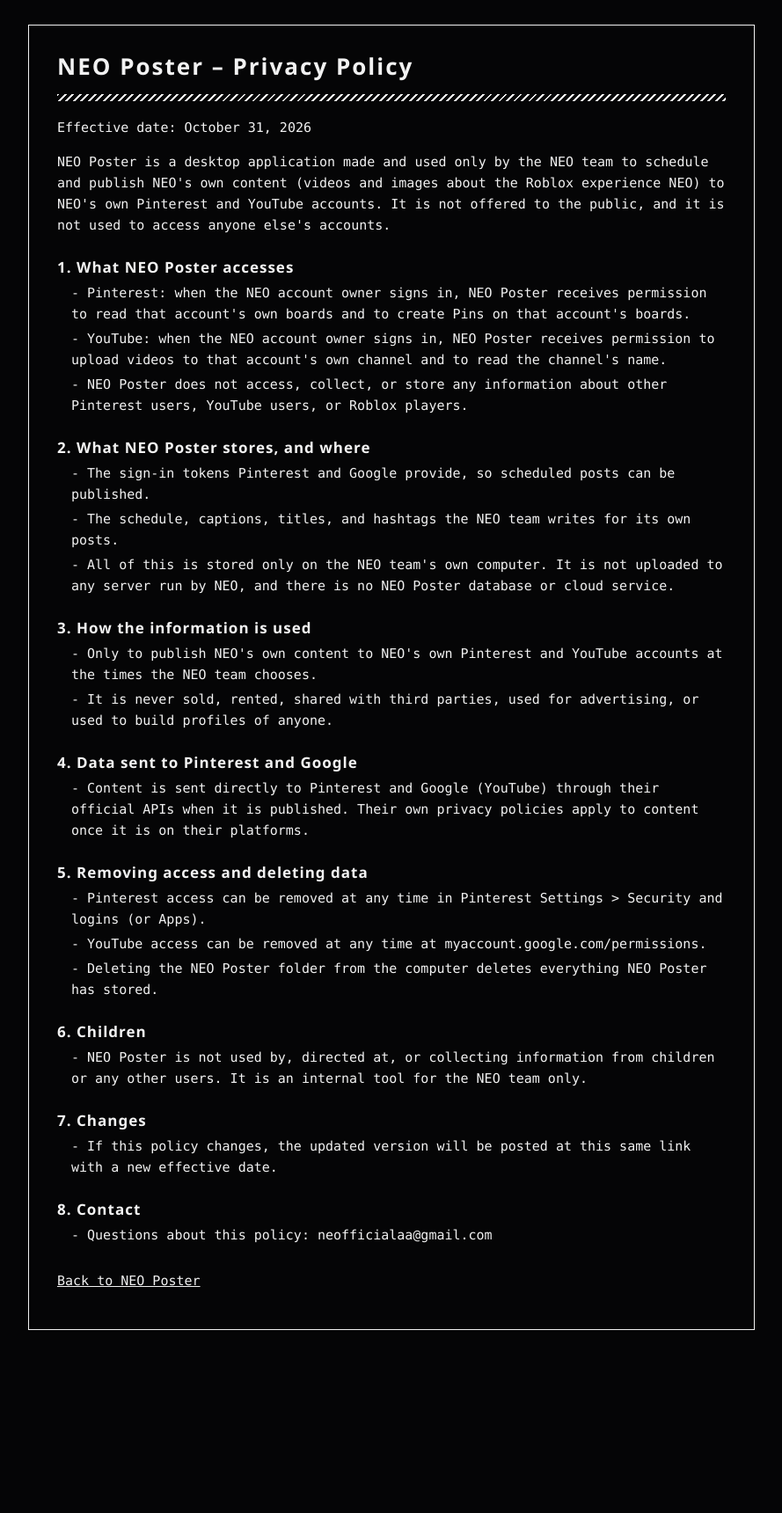
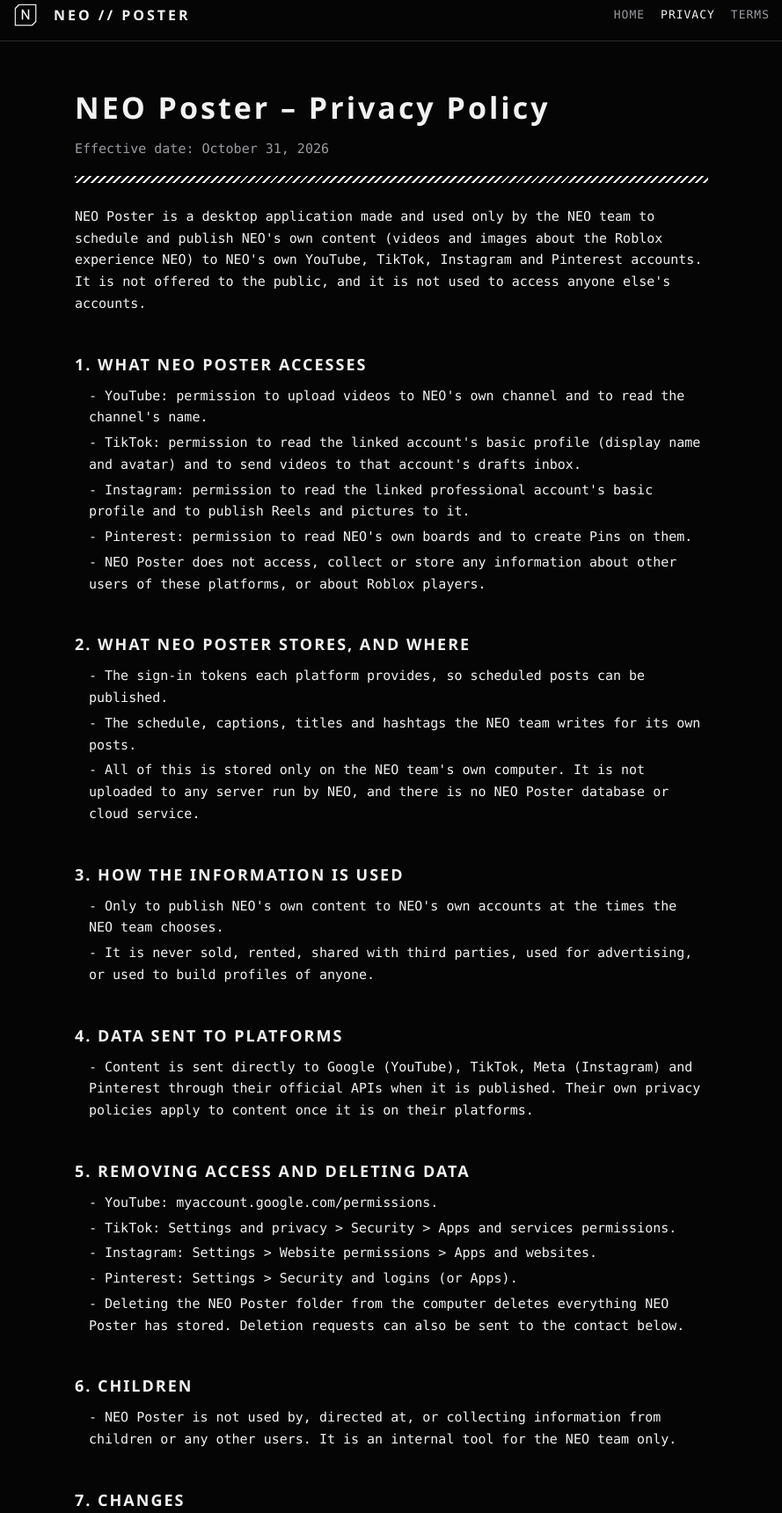
Before and after one commit to neofficialaa-collab/neofficialaa-collab.github.io, a plain HTML site: page privacy/index.html in a window 1280 px wide. Shown: the part 12-1732 px from the top of the page at 88% size, without its empty margins (195-1084 px from the left). Before the commit the page ends 1564 px from the top, so only its background shows below. Drawn offline with Linux system fonts and the light colour scheme.

Commit message:
Update privacy policy for TikTok and Instagram

```diff
--- a/privacy/index.html
+++ b/privacy/index.html
@@ -4,46 +4,45 @@
 <meta charset="utf-8">
 <meta name="viewport" content="width=device-width, initial-scale=1">
 <title>NEO Poster Privacy Policy</title>
-<style>
-body{margin:0;background:#050506;color:#f2f2f2;font:15px/1.6 Consolas,"Cascadia Mono",monospace;padding:40px 20px}
-.box{max-width:760px;margin:0 auto;border:1.5px solid #f2f2f2;padding:28px 32px}
-h1{font:600 26px Bahnschrift,"Segoe UI",sans-serif;letter-spacing:2px;margin:0}
-h2{font:600 17px Bahnschrift,"Segoe UI",sans-serif;letter-spacing:1px;margin:24px 0 6px}
-.hatch{height:8px;background:repeating-linear-gradient(135deg,#f2f2f2 0 2px,transparent 2px 6px);margin:14px 0 18px}
-.li{padding-left:16px;margin:4px 0} .li::before{content:"- "}
-a{color:#f2f2f2}
-</style>
+<link rel="icon" href="../icon.png">
+<link rel="stylesheet" href="../style.css">
 </head>
 <body>
-<div class="box">
+<nav><div class="wrap"><img src="../icon.png" alt=""><b>NEO // POSTER</b>
+  <a href="../">HOME</a><a href="./" class="on">PRIVACY</a><a href="../terms/">TERMS</a></div></nav>
+<main class="wrap doc">
 <h1>NEO Poster – Privacy Policy</h1>
+<p class="mut">Effective date: October 31, 2026</p>
 <div class="hatch"></div>
-<p>Effective date: October 31, 2026</p>
-<p>NEO Poster is a desktop application made and used only by the NEO team to schedule and publish NEO&#x27;s own content (videos and images about the Roblox experience NEO) to NEO&#x27;s own Pinterest and YouTube accounts. It is not offered to the public, and it is not used to access anyone else&#x27;s accounts.</p>
-<h2>1. What NEO Poster accesses</h2>
-<p class="li">Pinterest: when the NEO account owner signs in, NEO Poster receives permission to read that account&#x27;s own boards and to create Pins on that account&#x27;s boards.</p>
-<p class="li">YouTube: when the NEO account owner signs in, NEO Poster receives permission to upload videos to that account&#x27;s own channel and to read the channel&#x27;s name.</p>
-<p class="li">NEO Poster does not access, collect, or store any information about other Pinterest users, YouTube users, or Roblox players.</p>
-<h2>2. What NEO Poster stores, and where</h2>
-<p class="li">The sign-in tokens Pinterest and Google provide, so scheduled posts can be published.</p>
-<p class="li">The schedule, captions, titles, and hashtags the NEO team writes for its own posts.</p>
-<p class="li">All of this is stored only on the NEO team&#x27;s own computer. It is not uploaded to any server run by NEO, and there is no NEO Poster database or cloud service.</p>
-<h2>3. How the information is used</h2>
-<p class="li">Only to publish NEO&#x27;s own content to NEO&#x27;s own Pinterest and YouTube accounts at the times the NEO team chooses.</p>
+<p>NEO Poster is a desktop application made and used only by the NEO team to schedule and publish NEO's own content (videos and images about the Roblox experience NEO) to NEO's own YouTube, TikTok, Instagram and Pinterest accounts. It is not offered to the public, and it is not used to access anyone else's accounts.</p>
+<h2>1. WHAT NEO POSTER ACCESSES</h2>
+<p class="li">YouTube: permission to upload videos to NEO's own channel and to read the channel's name.</p>
+<p class="li">TikTok: permission to read the linked account's basic profile (display name and avatar) and to send videos to that account's drafts inbox.</p>
+<p class="li">Instagram: permission to read the linked professional account's basic profile and to publish Reels and pictures to it.</p>
+<p class="li">Pinterest: permission to read NEO's own boards and to create Pins on them.</p>
+<p class="li">NEO Poster does not access, collect or store any information about other users of these platforms, or about Roblox players.</p>
+<h2>2. WHAT NEO POSTER STORES, AND WHERE</h2>
+<p class="li">The sign-in tokens each platform provides, so scheduled posts can be published.</p>
+<p class="li">The schedule, captions, titles and hashtags the NEO team writes for its own posts.</p>
+<p class="li">All of this is stored only on the NEO team's own computer. It is not uploaded to any server run by NEO, and there is no NEO Poster database or cloud service.</p>
+<h2>3. HOW THE INFORMATION IS USED</h2>
+<p class="li">Only to publish NEO's own content to NEO's own accounts at the times the NEO team chooses.</p>
 <p class="li">It is never sold, rented, shared with third parties, used for advertising, or used to build profiles of anyone.</p>
-<h2>4. Data sent to Pinterest and Google</h2>
-<p class="li">Content is sent directly to Pinterest and Google (YouTube) through their official APIs when it is published. Their own privacy policies apply to content once it is on their platforms.</p>
-<h2>5. Removing access and deleting data</h2>
-<p class="li">Pinterest access can be removed at any time in Pinterest Settings &gt; Security and logins (or Apps).</p>
-<p class="li">YouTube access can be removed at any time at myaccount.google.com/permissions.</p>
-<p class="li">Deleting the NEO Poster folder from the computer deletes everything NEO Poster has stored.</p>
-<h2>6. Children</h2>
+<h2>4. DATA SENT TO PLATFORMS</h2>
+<p class="li">Content is sent directly to Google (YouTube), TikTok, Meta (Instagram) and Pinterest through their official APIs when it is published. Their own privacy policies apply to content once it is on their platforms.</p>
+<h2>5. REMOVING ACCESS AND DELETING DATA</h2>
+<p class="li">YouTube: myaccount.google.com/permissions.</p>
+<p class="li">TikTok: Settings and privacy &gt; Security &gt; Apps and services permissions.</p>
+<p class="li">Instagram: Settings &gt; Website permissions &gt; Apps and websites.</p>
+<p class="li">Pinterest: Settings &gt; Security and logins (or Apps).</p>
+<p class="li">Deleting the NEO Poster folder from the computer deletes everything NEO Poster has stored. Deletion requests can also be sent to the contact below.</p>
+<h2>6. CHILDREN</h2>
 <p class="li">NEO Poster is not used by, directed at, or collecting information from children or any other users. It is an internal tool for the NEO team only.</p>
-<h2>7. Changes</h2>
+<h2>7. CHANGES</h2>
 <p class="li">If this policy changes, the updated version will be posted at this same link with a new effective date.</p>
-<h2>8. Contact</h2>
-<p class="li">Questions about this policy: neofficialaa@gmail.com</p>
-<p style="margin-top:28px"><a href="../">Back to NEO Poster</a></p>
-</div>
+<h2>8. CONTACT</h2>
+<p class="li">Questions about this policy: <a href="mailto:neofficialaa@gmail.com">neofficialaa@gmail.com</a></p>
+</main>
+<footer><div class="wrap"><a href="./">Privacy Policy</a><a href="../terms/">Terms of Service</a><a href="mailto:neofficialaa@gmail.com">neofficialaa@gmail.com</a><br>&copy; 2026 NEO</div></footer>
 </body>
 </html>
```
